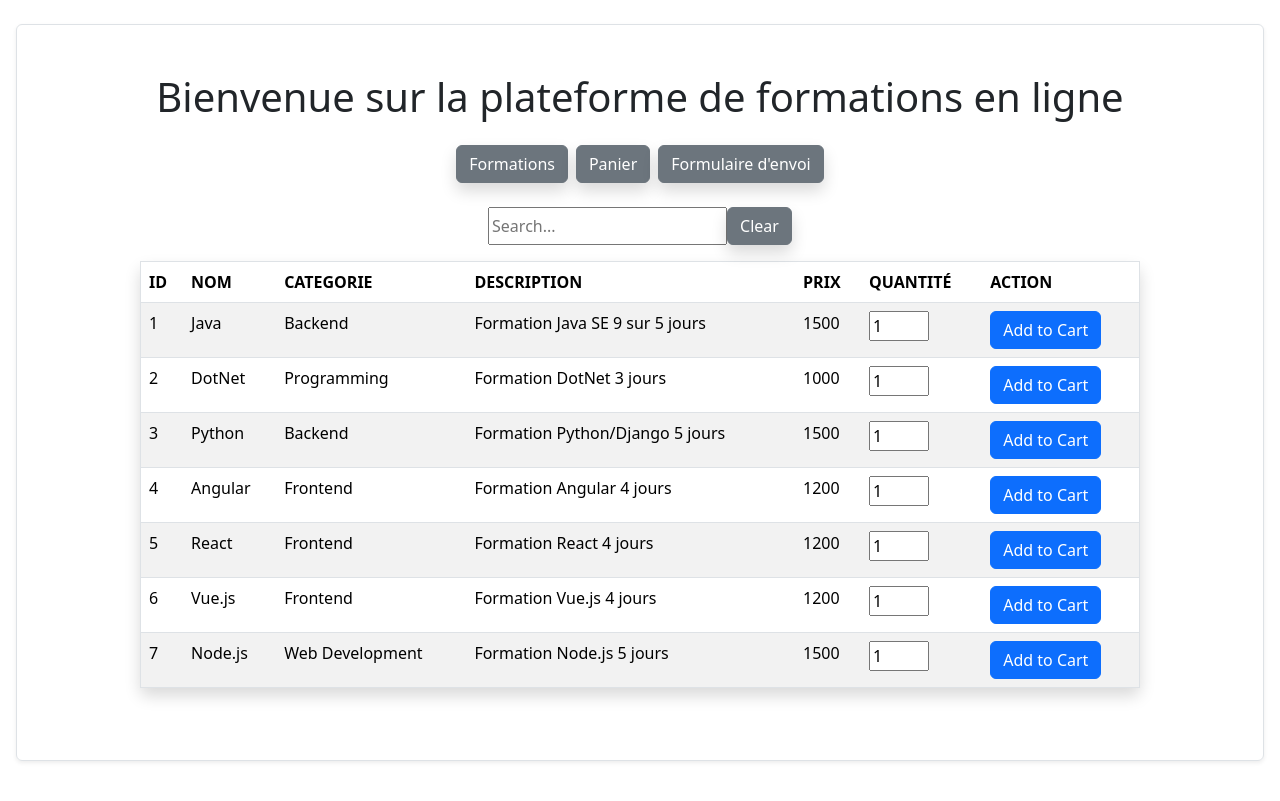
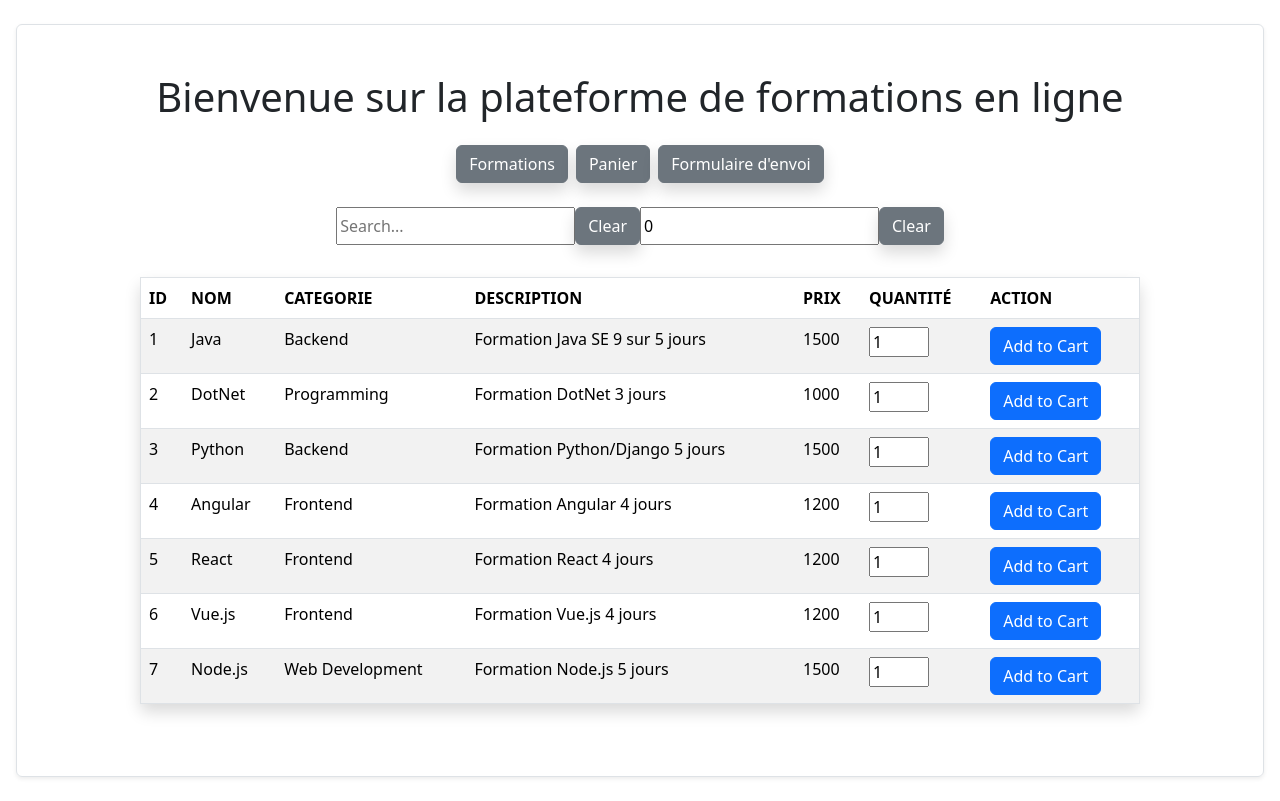
Before and after one commit to DavidDevB/trainings-front-app, an Angular app: page /trainings in a window 1280 px wide. Built offline with nearby package versions, Linux system fonts and the light colour scheme.

Commit message:
maxprice filter done

```diff
--- /dev/null
+++ b/src/app/components/max-price.component/max-price.component.html
@@ -0,0 +1,12 @@
+
+<ng-container>
+    <div class="max-price-bar d-flex justify-content-center mb-3">
+        <input
+        type="number"
+        placeholder="Max Price..."
+        [(ngModel)]="maxPrice"
+        (ngModelChange)="onPriceInput($event)"
+        />
+        <button class="btn btn-secondary shadow" (click)="clearMaxPrice()">Clear</button>
+    </div>
+</ng-container>
--- /dev/null
+++ b/src/app/components/max-price.component/max-price.component.ts
@@ -0,0 +1,32 @@
+import { Component, Output, EventEmitter } from '@angular/core';
+import { FormsModule } from '@angular/forms';
+
+@Component({
+  selector: 'app-max-price',
+  imports: [FormsModule],
+  templateUrl: './max-price.component.html',
+  styleUrl: './max-price.component.css',
+})
+export class MaxPriceComponent {
+
+  maxPrice: number = 0;
+
+  @Output() priceChange = new EventEmitter<number>();
+
+  constructor() {}
+
+  setMaxPrice(price: number) {
+    this.maxPrice = price;
+    this.priceChange.emit(this.maxPrice);
+  }
+
+  onPriceInput(value: string): void {
+    const price = Number(value);
+    this.setMaxPrice(price);
+  }
+
+  clearMaxPrice(): void {
+    this.maxPrice = 0;
+    this.priceChange.emit(this.maxPrice);
+  }
+}
--- a/src/app/components/trainings.component/trainings.component.html
+++ b/src/app/components/trainings.component/trainings.component.html
@@ -1,6 +1,9 @@
 
 <ng-container>
-    <app-searchbar (searchChange)="onSearchChange($event)"></app-searchbar>
+    <div class="d-flex justify-content-center mb-3">
+        <app-searchbar (searchChange)="onSearchChange($event)"></app-searchbar>
+        <app-max-price (priceChange)="onMaxPriceChange($event)"></app-max-price>
+    </div>
     <table class="table table-striped table-hover shadow rounded p-3 mb-5 bg-white border" style="width: 1000px;">
         <thead>
             <tr>
--- a/src/app/components/trainings.component/trainings.component.ts
+++ b/src/app/components/trainings.component/trainings.component.ts
@@ -3,17 +3,17 @@ import { FormsModule } from '@angular/forms';
 import { Training } from '../../models/training.model';
 import { CartService } from '../../services/cart.service';
 import { SearchbarComponent } from '../searchbar.component/searchbar.component';
+import { MaxPriceComponent } from "../max-price.component/max-price.component";
 
 @Component({
   selector: 'app-trainings',
-  imports: [FormsModule, SearchbarComponent],
+  imports: [FormsModule, SearchbarComponent, MaxPriceComponent],
   templateUrl: './trainings.component.html',
   styleUrl: './trainings.component.css',
 })
 export class TrainingComponent implements OnInit {
   listTrainings : Training[] | undefined;
   allTrainings: Training[] = [];
-  searchBarComponent = SearchbarComponent;
   constructor(public cartService: CartService) {}
 
   ngOnInit(): void {
@@ -80,4 +80,14 @@ orderByCategory(): void {
 
     this.isSortedAsc = !this.isSortedAsc;
   }
+
+  onMaxPriceChange(maxPrice: number): void {
+    if (maxPrice <= 0) {
+      this.listTrainings = [...this.allTrainings];
+    } else {
+      this.listTrainings = this.allTrainings.filter(training =>
+        training.price <= maxPrice
+      );
     }
+  }
+}
```
Also changed, not shown: src/app/components/max-price.component/max-price.component.css (added), 1 other file (tests, documents, lock files or other folders). Lines whose indentation alone changed are shown as unchanged.
